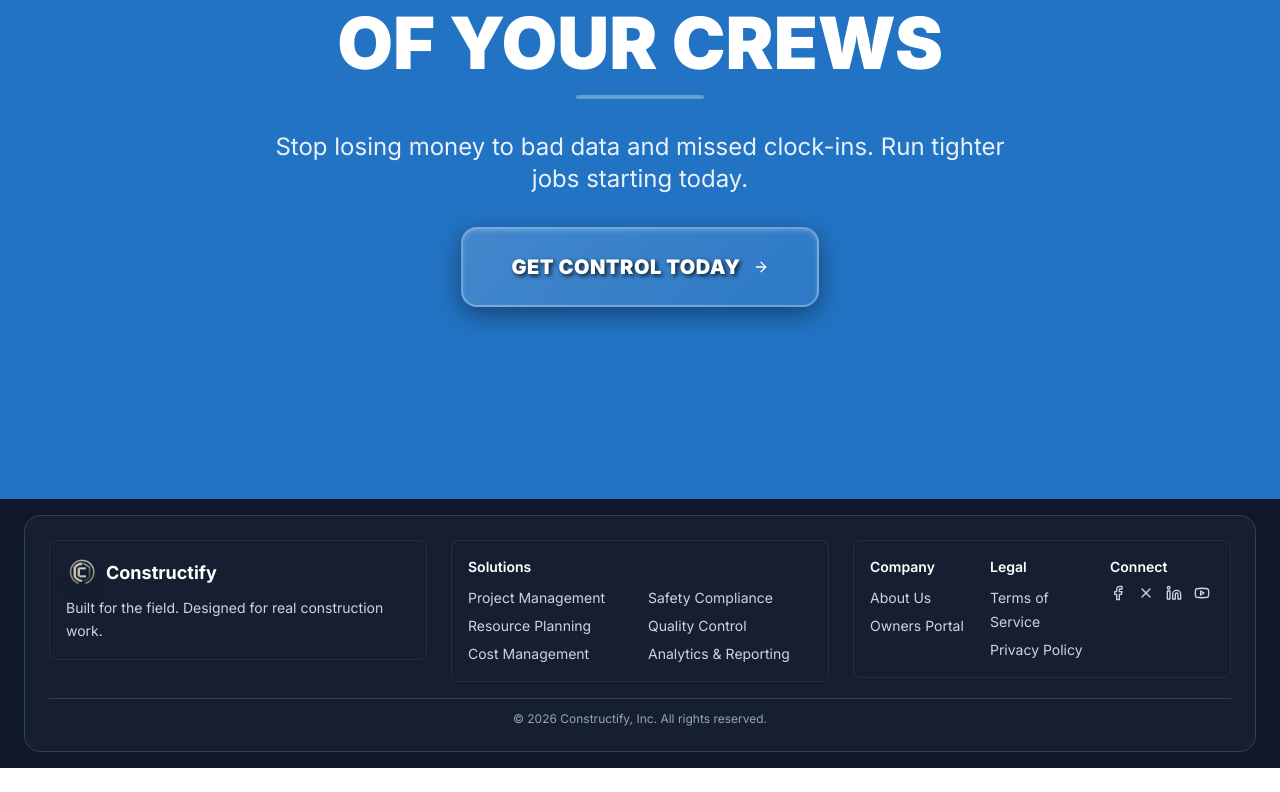
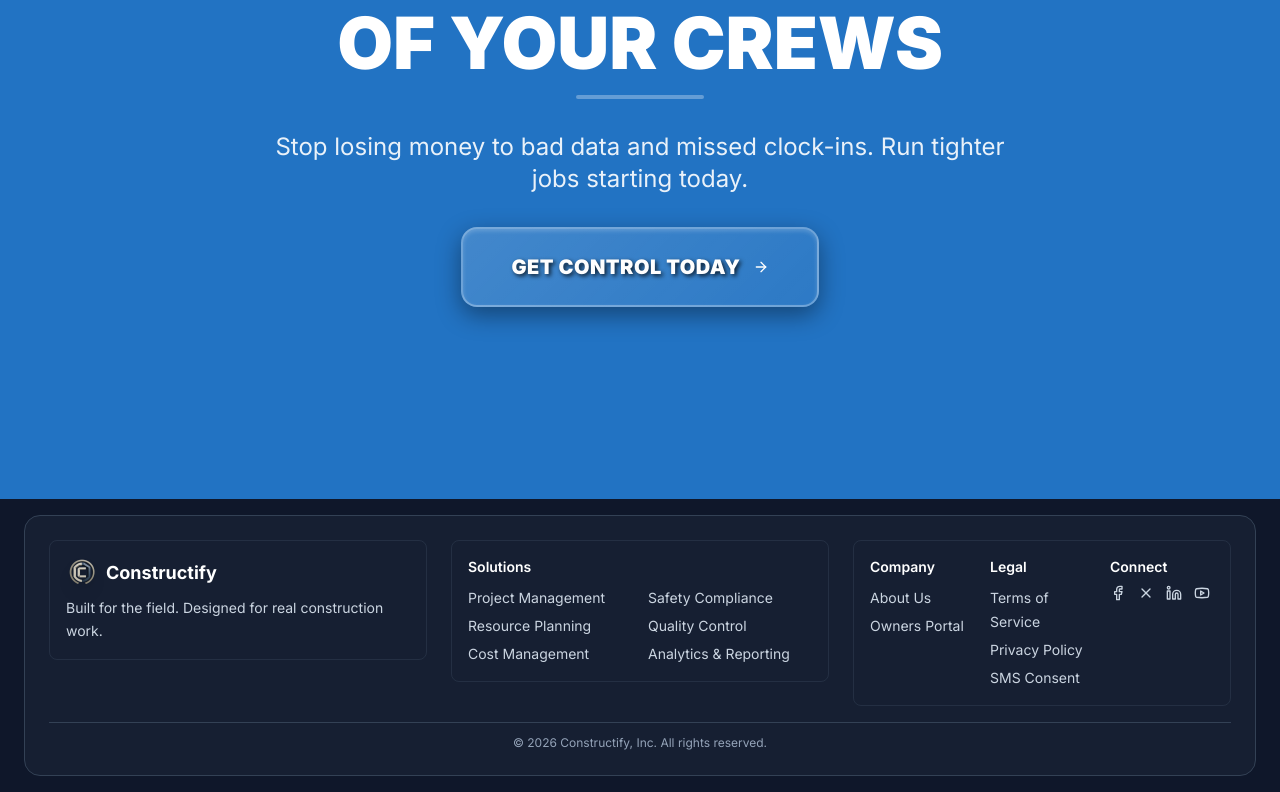
Before and after one commit to JRogDawgs/constructify-public, a Next.js app: page / in a window 1280 px wide. Shown: the part 6778-7570 px from the top of the page. Before the commit the page ends 7546 px from the top, so only its background shows below. Built offline with nearby package versions, Linux system fonts and the light colour scheme; no server answers.

Commit message:
feat: add footer component

```diff
--- a/components/footer.tsx
+++ b/components/footer.tsx
@@ -21,6 +21,7 @@ const footerLinks = {
   legal: [
     { href: "/terms", label: "Terms of Service" },
     { href: "/privacy", label: "Privacy Policy" },
+    { href: "/sms-consent", label: "SMS Consent" },
   ],
   social: [
     { href: "https://facebook.com/constructify", icon: Facebook, label: "Facebook" },
```
